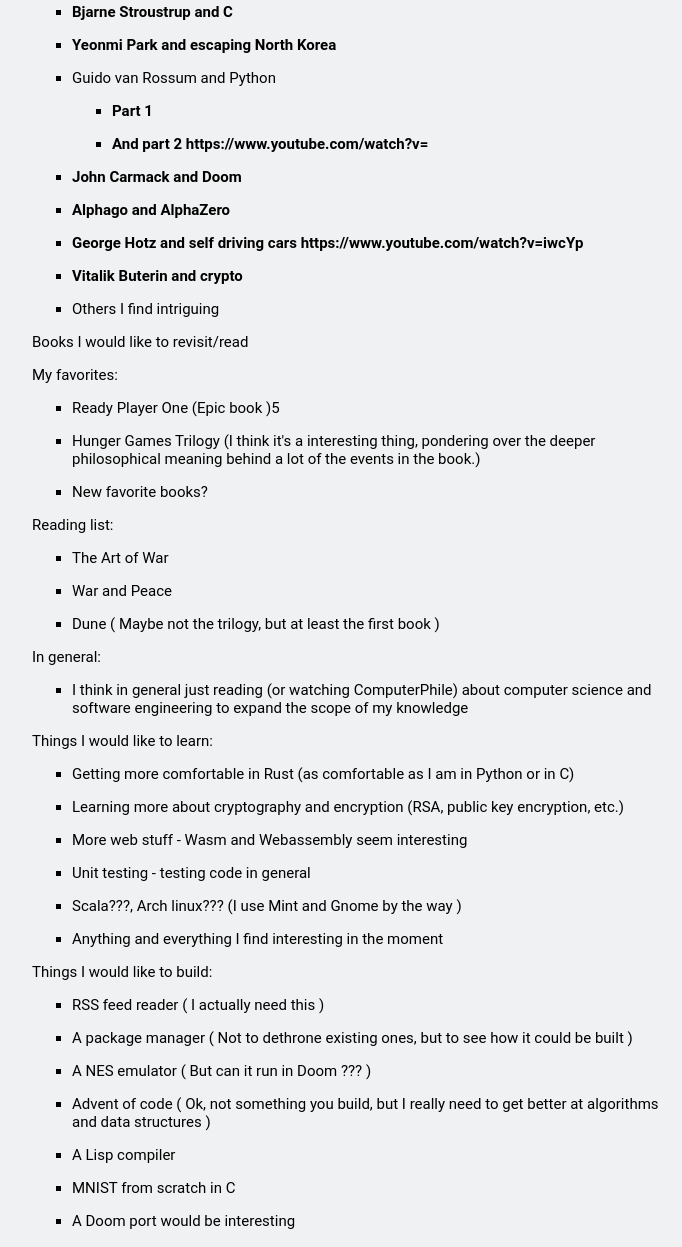
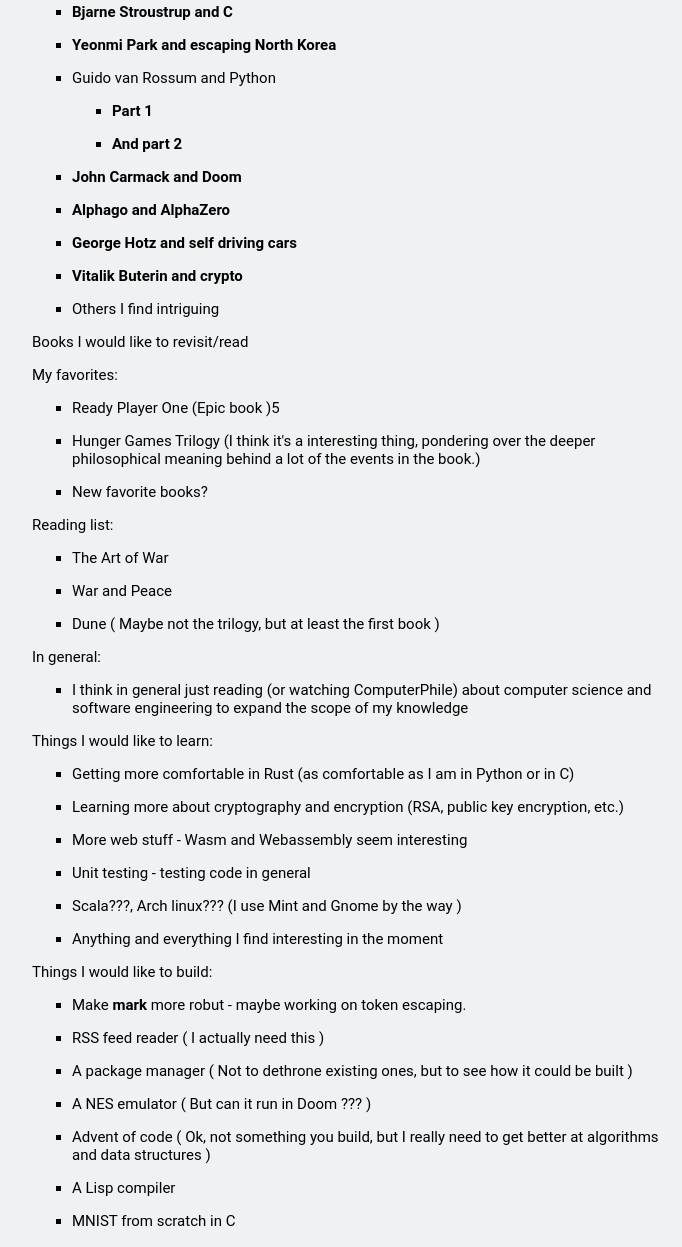
Before and after one commit to aabiji/blog, a plain HTML site: page essays/Thoughts_for_2023..html in a window 1280 px wide. Shown: the part 237-1484 px from the top of the page, without its empty margins (292-974 px from the left). Drawn offline with Linux system fonts and the light colour scheme.

Commit message:
update Thoughts for 2023.

```diff
--- a/essays/Thoughts_for_2023..html
+++ b/essays/Thoughts_for_2023..html
@@ -71,9 +71,8 @@
                         </li>
                         <li>
                             <p>
-                                <a href="https://DVyjdw4t9I&amp;t=27s">
+                                <a href="https://https://www.youtube.com/watch?v=-DVyjdw4t9I&amp;t=27s">
                                     And part 2
-                                    https://www.youtube.com/watch?v=
                                 </a>
                             </p>
                         </li>
@@ -95,9 +94,8 @@
                 </li>
                 <li>
                     <p>
-                        <a href="https://XT7UI">
+                        <a href="https://https://www.youtube.com/watch?v=iwcYp-XT7UI">
                             George Hotz and self driving cars
-                            https://www.youtube.com/watch?v=iwcYp
                         </a>
                     </p>
                 </li>
@@ -209,6 +207,15 @@
             <ul>
                 <li>
                     <p>
+                        Make
+                        <a href="https://https://github.com/aabiji/mark">
+                            mark
+                        </a>
+                        more robut - maybe working on token escaping.
+                    </p>
+                </li>
+                <li>
+                    <p>
                         RSS feed reader ( I actually need this )
                     </p>
                 </li>
```
Also changed, not shown: essays_source/2023-thoughts.md (+3 -2 lines), 1 other file.
